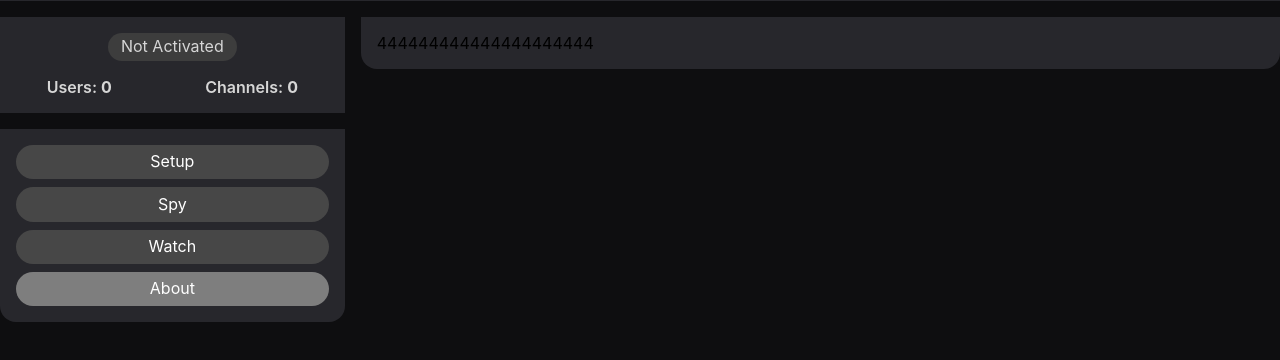
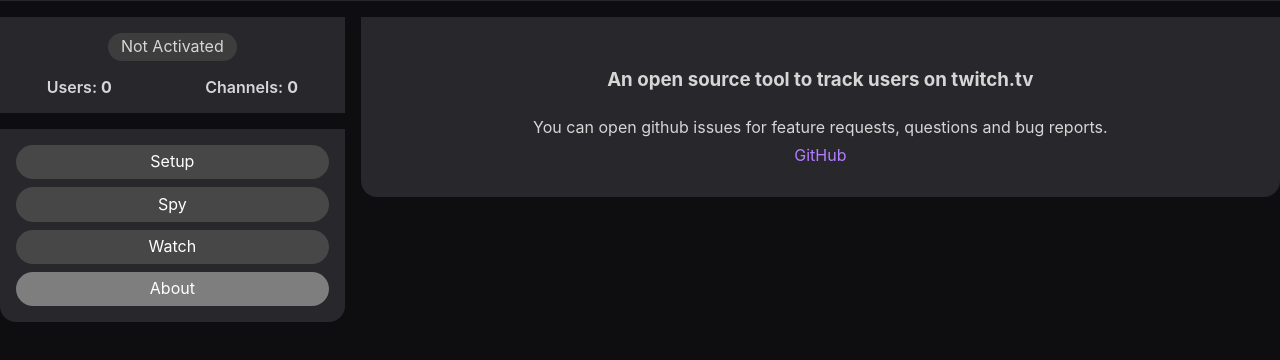
Before and after one commit to shaanaliyev/spywitch, a plain HTML site: page index.html in a window 1280 px wide. Both pictures are taken after a click on the link "About". Shown: the part 68-428 px from the top of the page. Drawn offline with Linux system fonts and the light colour scheme.

Commit message:
Save: about page

```diff
--- a/assets/style.css
+++ b/assets/style.css
@@ -30,7 +30,7 @@
   --d3: #333333;
   --d3w: #5f5f5f;
   --r1: #ff7070;
-  --p1: #a970ff;
+  --p1: #9b58ff;
   --p1w: #b27eff;
 }
 html,
@@ -98,7 +98,7 @@ body {
 /* ---------------- */
 /* Main */
 .main {
-  margin: 1rem 0 0 0;
+  margin: 1rem 0 2rem 0;
   display: flex;
   align-items: flex-start;
   flex-wrap: wrap;
@@ -379,7 +379,7 @@ body {
   margin: 0.3rem 0 0 0;
 }
 .a-docs > ol a {
-  color: var(--p1);
+  color: var(--p1w);
 }
 .a-docs > ol b {
   color: var(--r1);
@@ -550,7 +550,7 @@ body {
   display: flex;
   flex-wrap: wrap;
   gap: 0.5rem;
-  max-height: 4.5rem;
+  max-height: 9rem;
   overflow-y: auto;
 }
 .statusList > span {
@@ -635,3 +635,22 @@ body {
   border-left: 3px solid var(--p1w);
   background-color: var(--d3w);
 }
+
+/* ---------- */
+/* Page About */
+.a-about {
+  color: var(--w2);
+  text-align: center;
+}
+.a-about h3 {
+  width: 100%;
+}
+.a-about > p {
+  width: 100%;
+  margin: 0;
+}
+.a-about > a {
+  width: 100%;
+  color: var(--p1w);
+  text-decoration: none;
+}
--- a/index.html
+++ b/index.html
@@ -163,7 +163,15 @@
           </div>
         </div>
         <!-- About Page -->
-        <div page="#about" class="page">444444444444444444444</div>
+        <div page="#about" class="page">
+          <div class="section">
+            <div class="area a-about">
+              <h3>An open source tool to track users on twitch.tv</h3>
+              <p>You can open github issues for feature requests, questions and bug reports.</p>
+              <a href="https://github.com/shaanaliyev/spywitch" target="_blank">GitHub</a>
+            </div>
+          </div>
+        </div>
       </div>
     </main>
     <script src="./assets/layout.js"></script>
```
